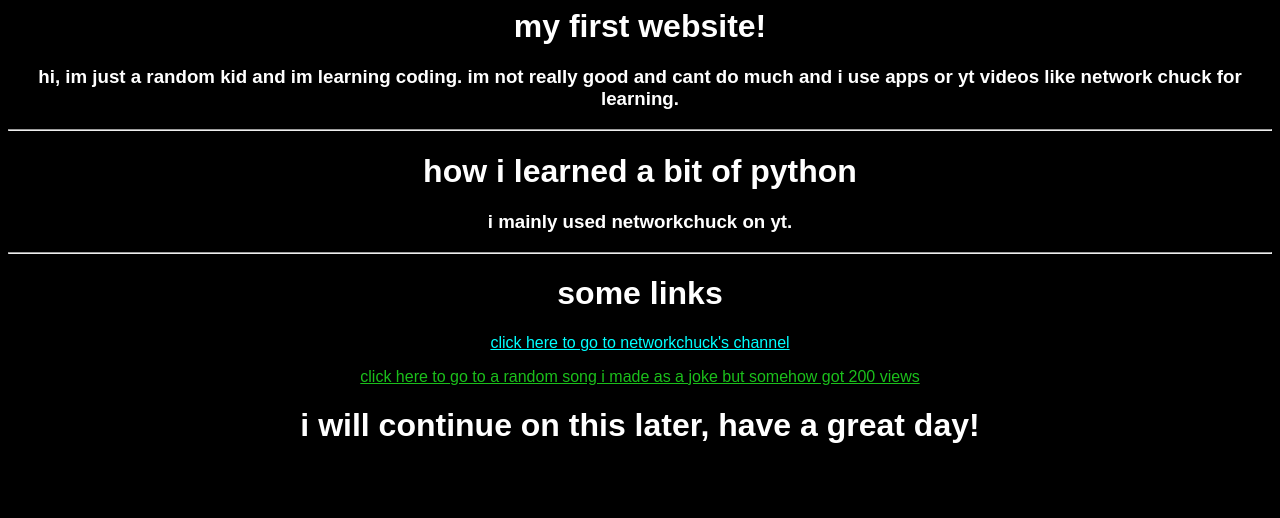
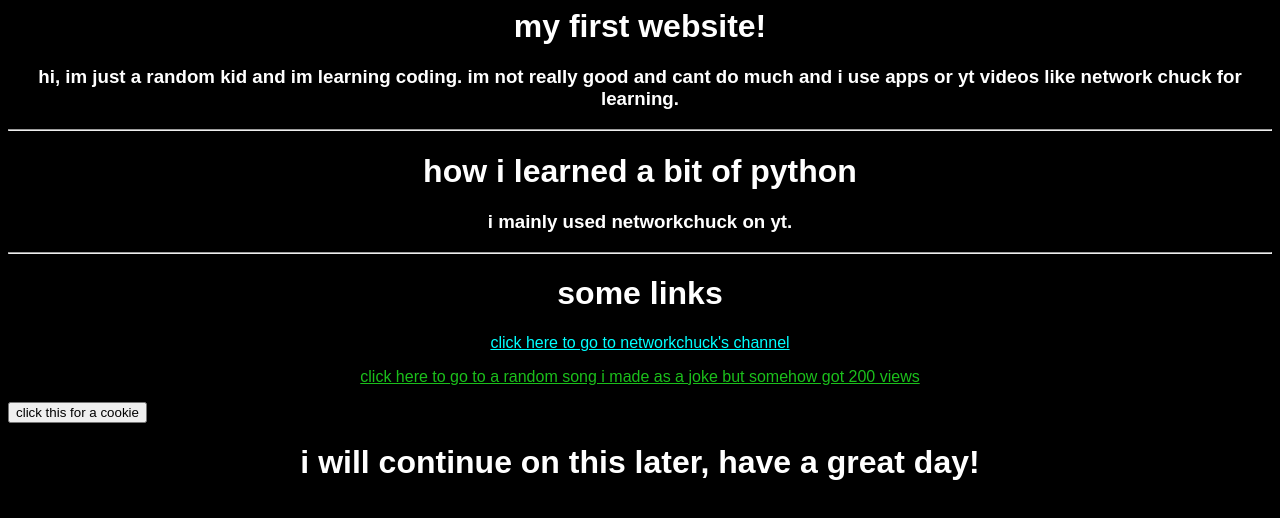
Before and after one commit to turtleking231/test, a plain HTML site: page index.html in a window 1280 px wide. Drawn offline with Linux system fonts and the light colour scheme.

Commit message:
index.html

```diff
--- a/index.html
+++ b/index.html
@@ -30,4 +30,13 @@
   </a>
 </p>
 
+<p class="button">
+  <a
+    href="https://youtu.be/_grkKX2dKqc?si=mqFFAqmuM-cgepjP"
+    title="dont click, its a rick roll"
+  >
+    <button class="button2">click this for a cookie</button>
+  </a>
+</p>
+
 <h1>i will continue on this later, have a great day!</h1>
```
